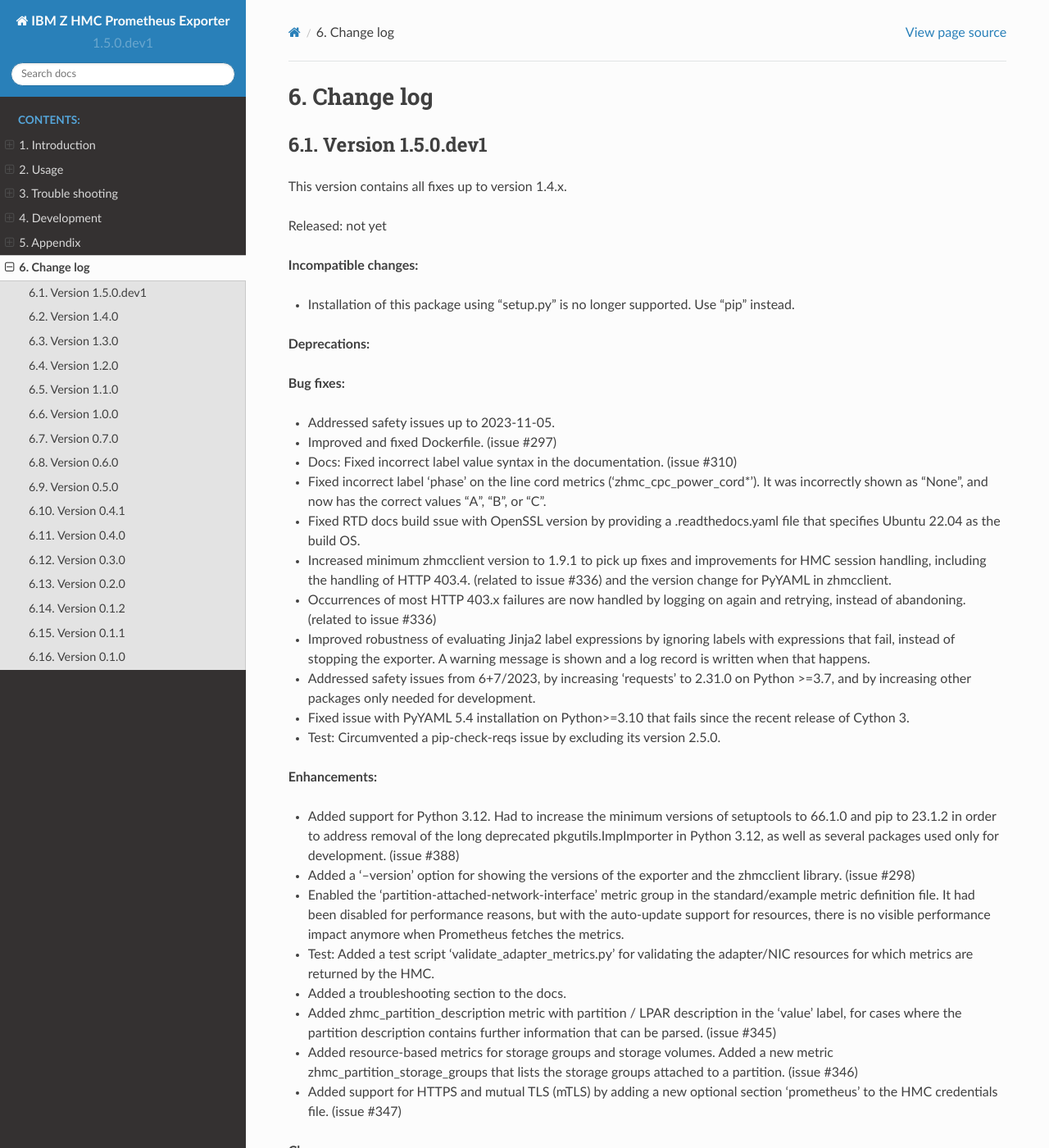
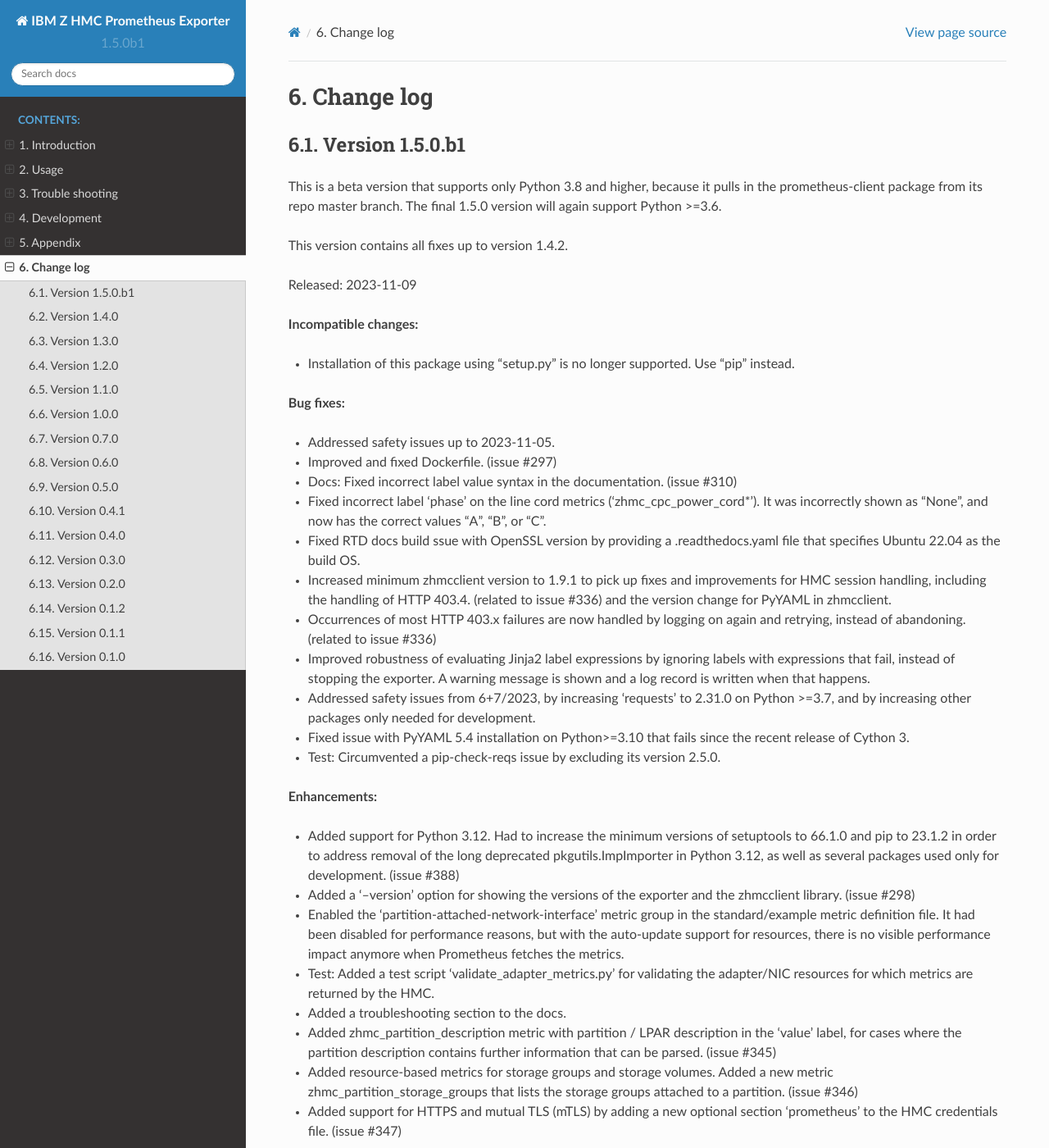
Before and after one commit to zhmcclient/zhmc-prometheus-exporter, a Sphinx documentation site: the page built from docs/changes.rst, in a window 1280 px wide and 1400 px high. Shown: the whole window at 82% size. Built offline with Sphinx 7.4.7 and the Read the Docs theme 2.0.0, drawn with Linux system fonts in a browser that asks for light colours; some of the changed text lies outside the part shown.

Commit message:
Release 1.5.0b1
This is a beta version that supports only Python 3.8 and higher, because it
pulls in the prometheus-client package from its repo master branch.
(The final 1.5.0 version will again support Python >=3.6).

Signed-off-by: Andreas Maier <maiera@de.ibm.com>

```diff
--- a/docs/changes.rst
+++ b/docs/changes.rst
@@ -17,19 +17,21 @@
 ----------
 
 
-Version 1.5.0.dev1
-^^^^^^^^^^^^^^^^^^
+Version 1.5.0.b1
+^^^^^^^^^^^^^^^^
 
-This version contains all fixes up to version 1.4.x.
+This is a beta version that supports only Python 3.8 and higher, because
+it pulls in the prometheus-client package from its repo master branch.
+The final 1.5.0 version will again support Python >=3.6.
 
-Released: not yet
+This version contains all fixes up to version 1.4.2.
+
+Released: 2023-11-09
 
 **Incompatible changes:**
 
 * Installation of this package using "setup.py" is no longer supported.
   Use "pip" instead.
-
-**Deprecations:**
 
 **Bug fixes:**
 
--- a/zhmc_prometheus_exporter/_version.py
+++ b/zhmc_prometheus_exporter/_version.py
@@ -25,4 +25,4 @@
 #:
 #: * "M.N.P.dev1": A not yet released version M.N.P
 #: * "M.N.P": A released version M.N.P
-__version__ = '1.5.0.dev1'
+__version__ = '1.5.0b1'
```
Also changed, not shown: other parts of docs/changes.rst (+0 -8 lines).
